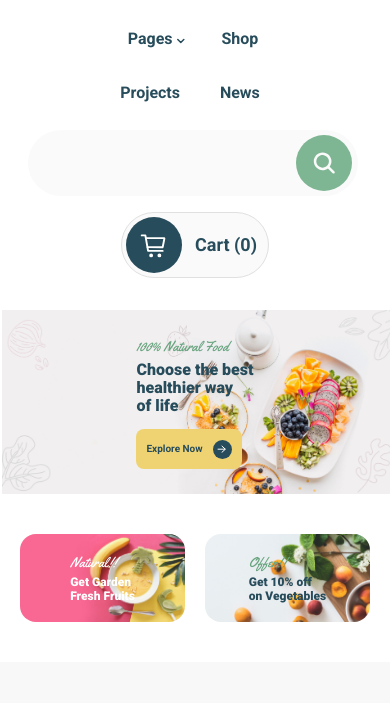
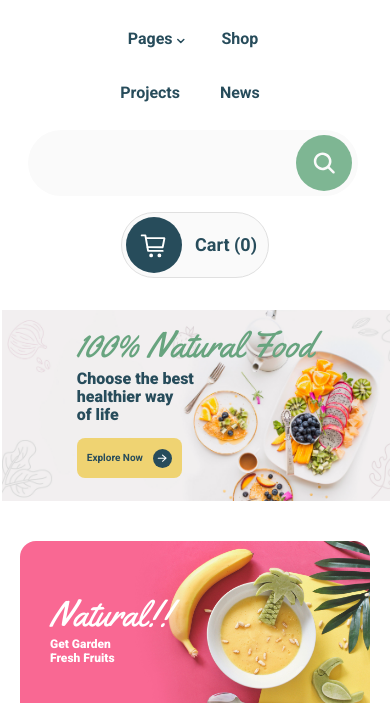
Before and after one commit to DaryaKrupskaya/Organick, a plain HTML site: page index.html in a window 390 px wide. Shown: the part 138-841 px from the top of the page. Drawn offline with nearby package versions, Linux system fonts and the light colour scheme; a web font is replaced by a local one.

Commit message:
fix cards and h2 font sizes on mobile

```diff
--- a/styles.css
+++ b/styles.css
@@ -1524,7 +1524,7 @@ nav {
   }
 
   h2 {
-    font-size: 14px;
+    padding-bottom: 10px;
     line-height: 16px;
   }
 
@@ -1644,7 +1644,25 @@ nav {
     font-size: 10px !important;
   }
 }
-
+.cards-container {
+  flex-direction: column;
+
+  .card + .card {
+    margin-left: 0;
+    margin-top: 20px;
+  }
+
+  .card {
+    justify-content: flex-start;
+    padding-left: 30px;
+  }
+}
+
+.banner-section {
+  .banner-content {
+    padding: 25px;
+  }
+}
 @media only screen and (min-width: 480px) and (max-width: 767px) {
   h1 {
     font-size: 32px;
```
